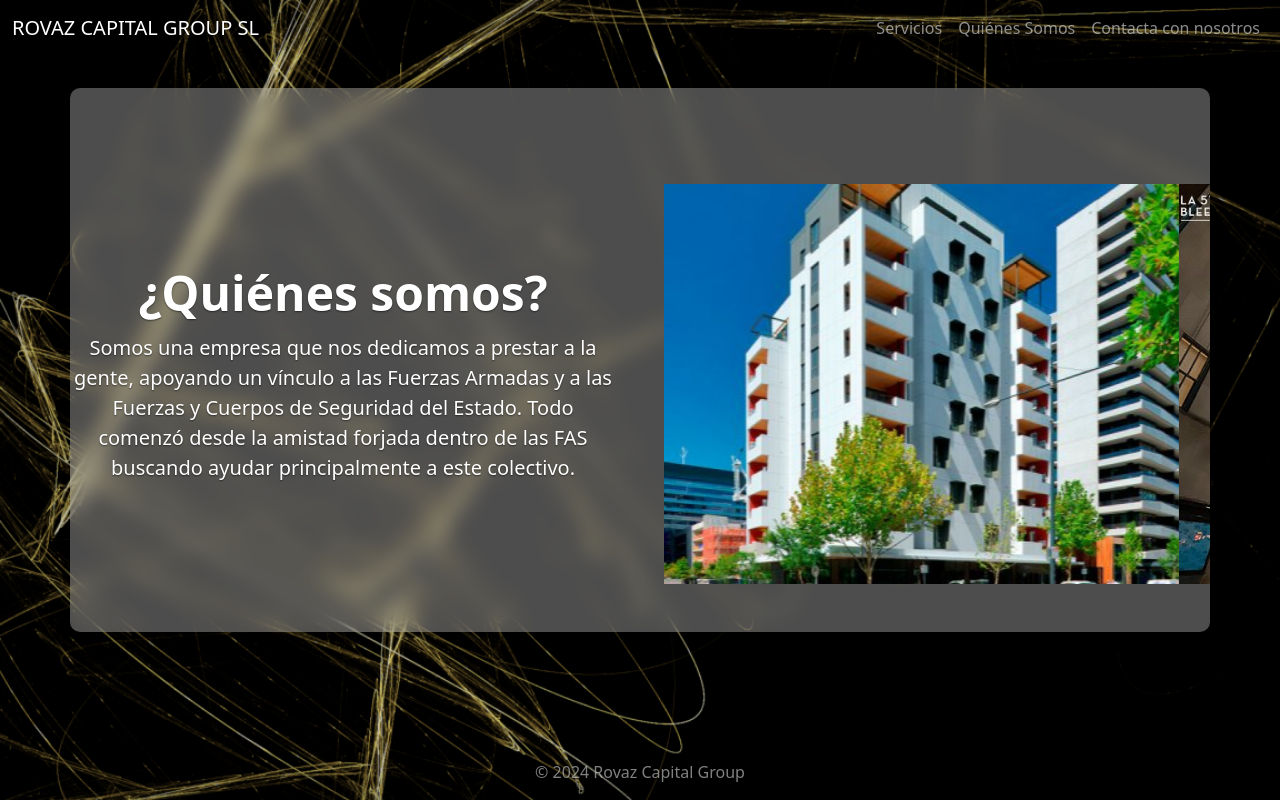
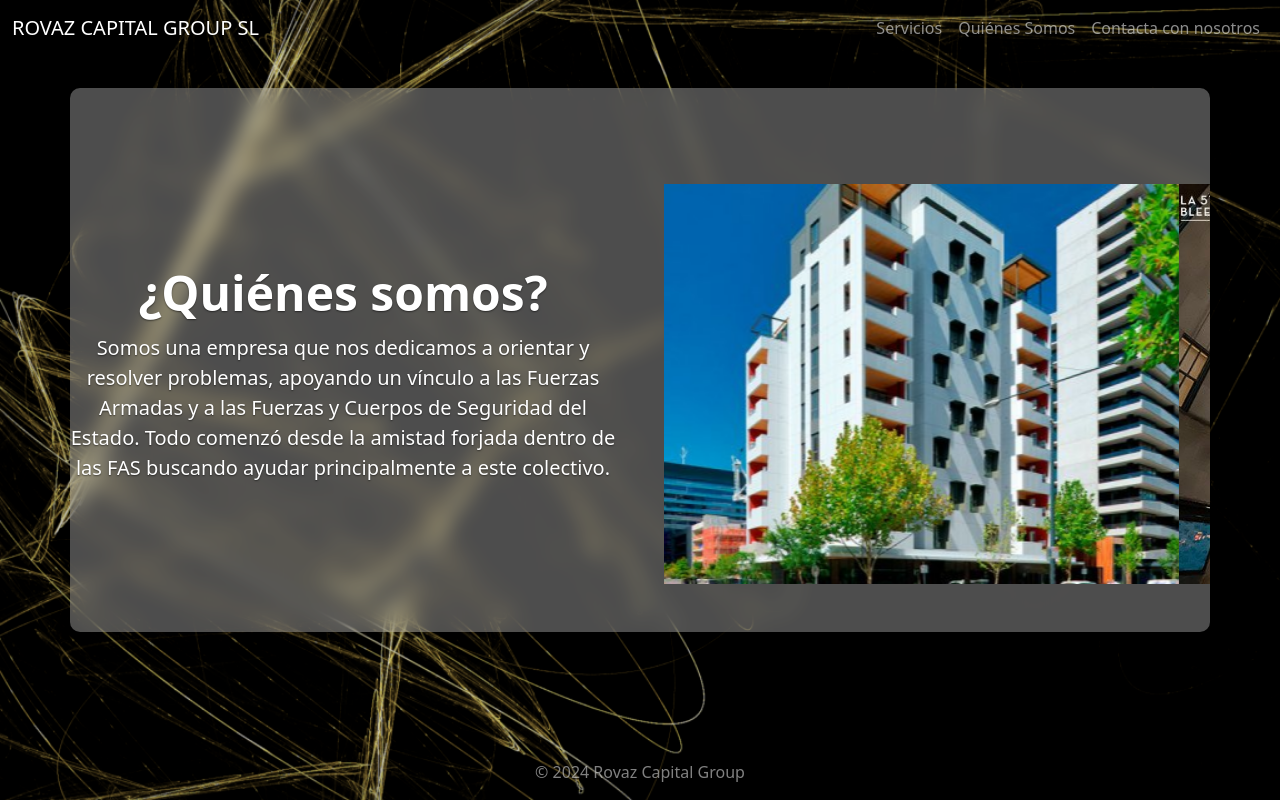
Before and after one commit to rovazgcweb/rovazgcweb.github.io, a plain HTML site: page info.html in a window 1280 px wide. Drawn offline with nearby package versions, Linux system fonts and the light colour scheme.

Commit message:
actualizado el texto de info.html

```diff
--- a/info.html
+++ b/info.html
@@ -83,7 +83,7 @@
                         <h1 class="display-5 fw-bold text-body-emphasis lh-1 mb-3" style="color: white !important;">
                             ¿Quiénes somos?
                         </h1>
-                        <p class="lead">Somos una empresa que nos dedicamos a prestar a la gente, apoyando un vínculo a
+                        <p class="lead">Somos una empresa que nos dedicamos a orientar y resolver problemas, apoyando un vínculo a
                             las Fuerzas Armadas y a las Fuerzas y Cuerpos de Seguridad del Estado.
 
                             Todo comenzó desde la amistad forjada dentro de las FAS buscando ayudar principalmente a
```
